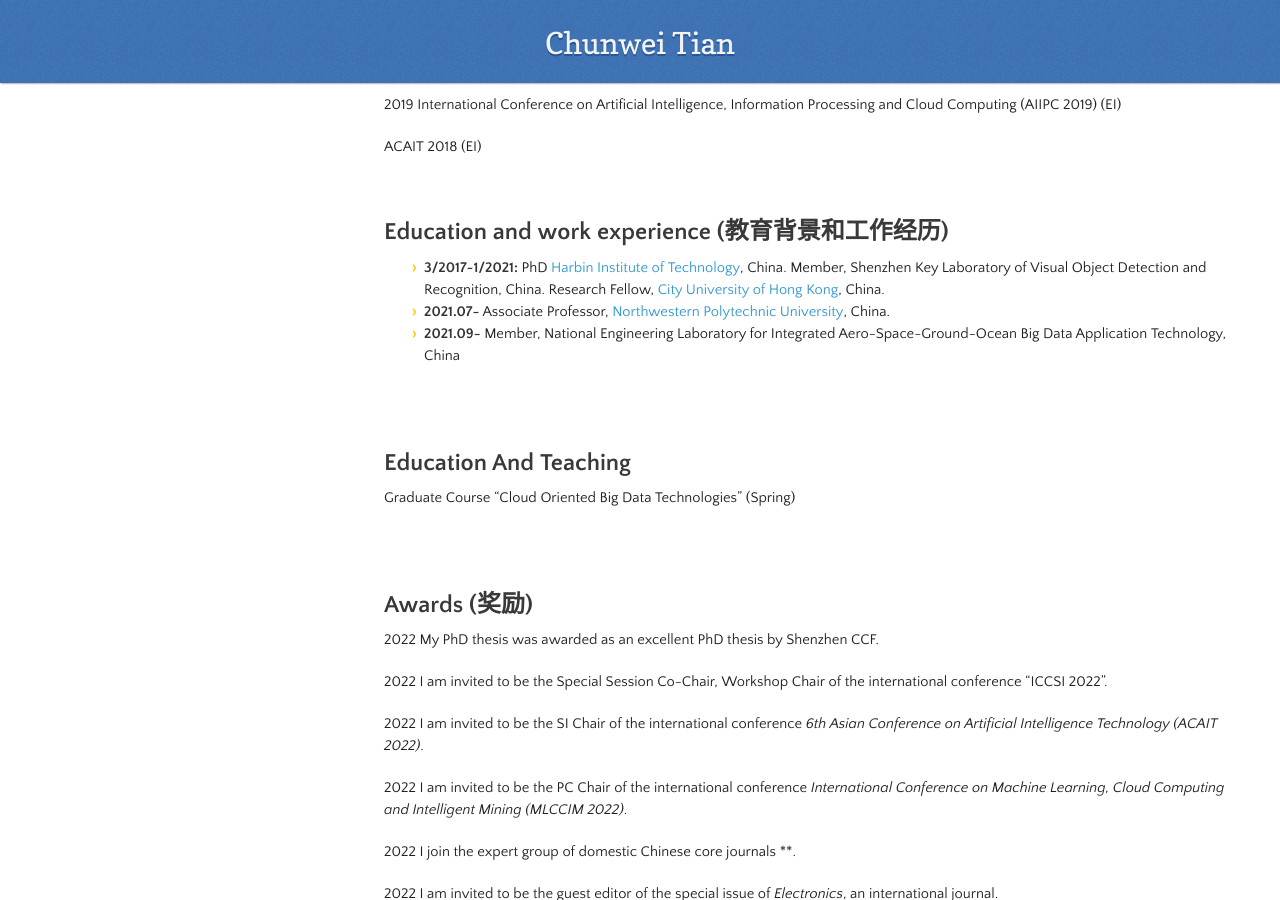
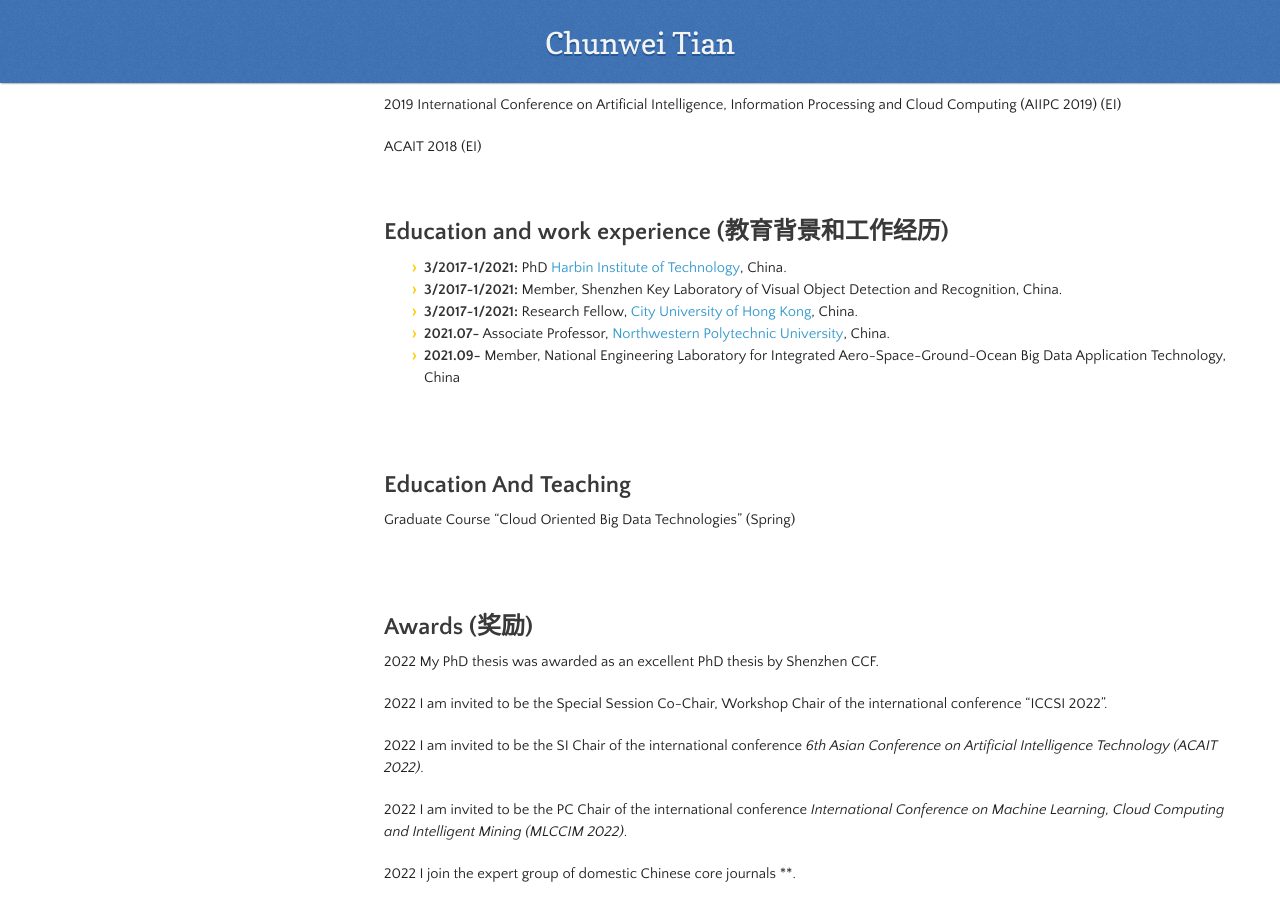
Before and after one commit to hellloxiaotian/hellloxiaotian.github.io, a Jekyll site: the page built from index.md, in a window 1280 px wide and 900 px high, scrolled down 7944 px. Built offline with Jekyll 4.4.1, drawn with Linux system fonts in a browser that asks for light colours; nearby versions of some CDN libraries; our own code applies the rules of GitHub Pages for plain Markdown files; the repository's description, which GitHub fills in, is left out.

Commit message:
Add files via upload

```diff
--- a/index.md
+++ b/index.md
@@ -319,9 +319,9 @@ ACAIT 2018 (EI)
 
 ## Education and work experience (教育背景和工作经历)
 
-- **3/2017~1/2021:**	PhD   [Harbin Institute of Technology](http://www.google.com/url?q=http%3A%2F%2Fwww.hitsz.edu.cn%2Findex.html&sa=D&sntz=1&usg=AFQjCNFLsYIQ7qGqKGr_3MzQ5KcRSMkKPQ), China.
-  								Member, Shenzhen Key Laboratory of Visual Object Detection and Recognition, China.
-  								Research Fellow, [City University of Hong Kong](https://www.cityu.edu.hk/), China.
+- **3/2017~1/2021:** PhD   [Harbin Institute of Technology](http://www.google.com/url?q=http%3A%2F%2Fwww.hitsz.edu.cn%2Findex.html&sa=D&sntz=1&usg=AFQjCNFLsYIQ7qGqKGr_3MzQ5KcRSMkKPQ), China.
+- **3/2017~1/2021:** Member, Shenzhen Key Laboratory of Visual Object Detection and Recognition, China.
+- **3/2017~1/2021:** Research Fellow, [City University of Hong Kong](https://www.cityu.edu.hk/), China.
 - **2021.07-**                 Associate Professor, [Northwestern Polytechnic University](https://www.npu.edu/), China.
 - **2021.09-**                 Member, National Engineering Laboratory for Integrated Aero-Space-Ground-Ocean Big Data Application Technology, China
 
```
